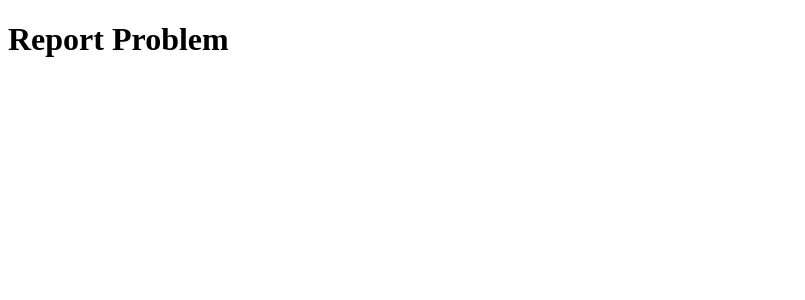
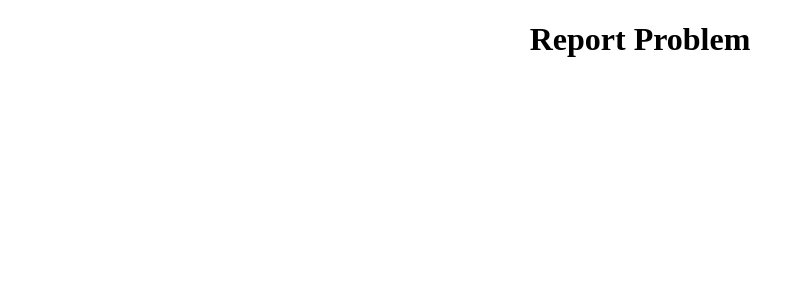
Before and after one commit to lebrancconvas/FancyQuiz, a SvelteKit app in the folder frontend/: page /report in a window 1280 px wide. Shown: the top 300 px of the page, without its empty margins (0-805 px from the left). Built offline with nearby package versions, Linux system fonts and the light colour scheme.

Commit message:
💄 feat(style): center-aligned header

```diff
--- a/frontend/src/routes/report/+page.svelte
+++ b/frontend/src/routes/report/+page.svelte
@@ -13,5 +13,7 @@
 </main>
 
 <style>
-
+  header {
+    text-align: center;
+  }
 </style>
```
